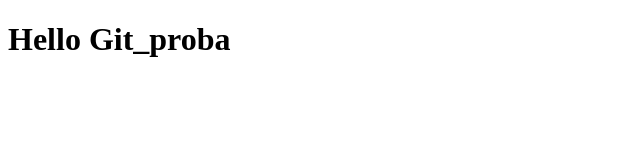
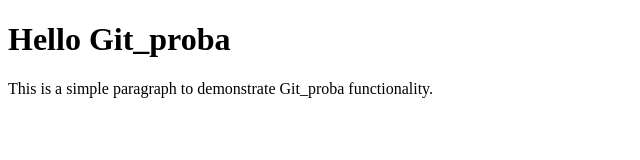
Before and after one commit to 12345peter/GIT_proba, a plain HTML site: page index.html in a window 1280 px wide. Shown: the whole page, without its empty margins (0-640 px from the left). Drawn offline with Linux system fonts and the light colour scheme.

Commit message:
Add new commit - new_branch_from_master

```diff
--- a/index.html
+++ b/index.html
@@ -8,6 +8,8 @@
 <body>
 
     <h1>Hello Git_proba</h1>
+    <p>This is a simple paragraph to demonstrate Git_proba functionality.</p>
+
 
 </body>
 </html>
```
Also changed, not shown: 1 other file.
